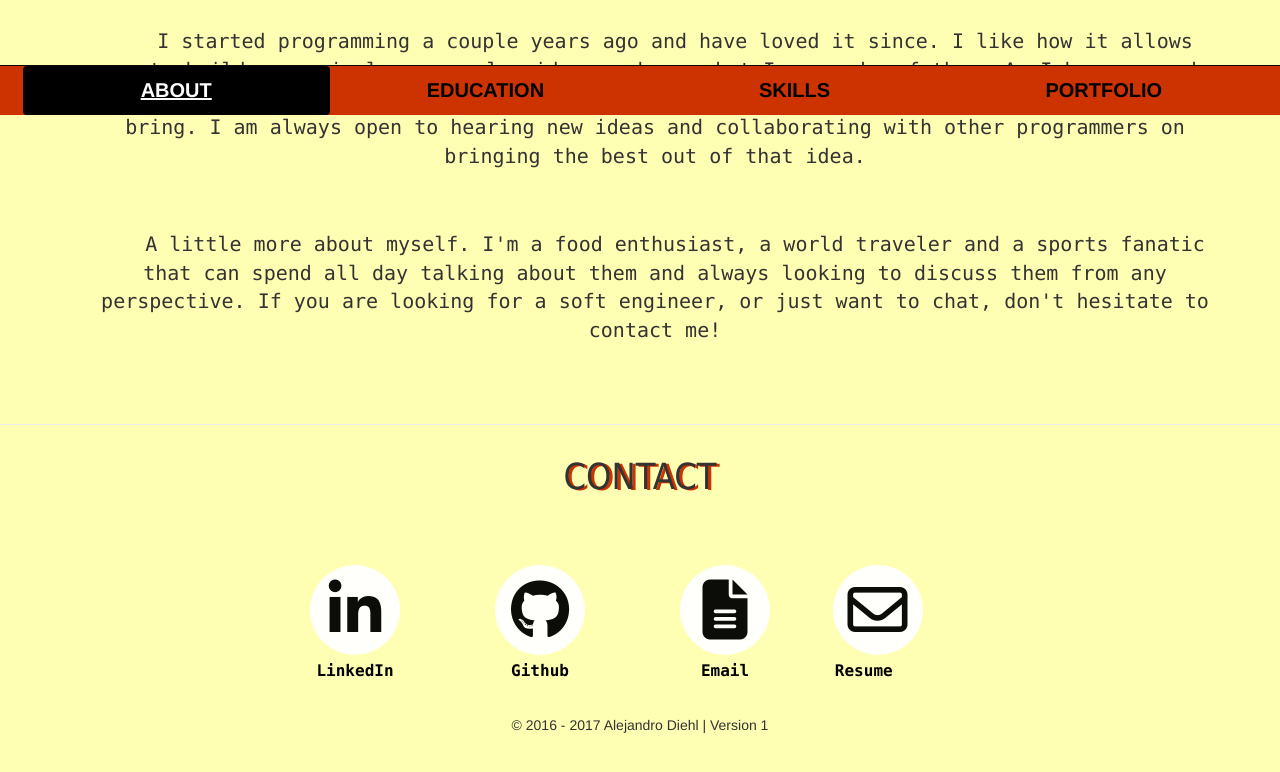
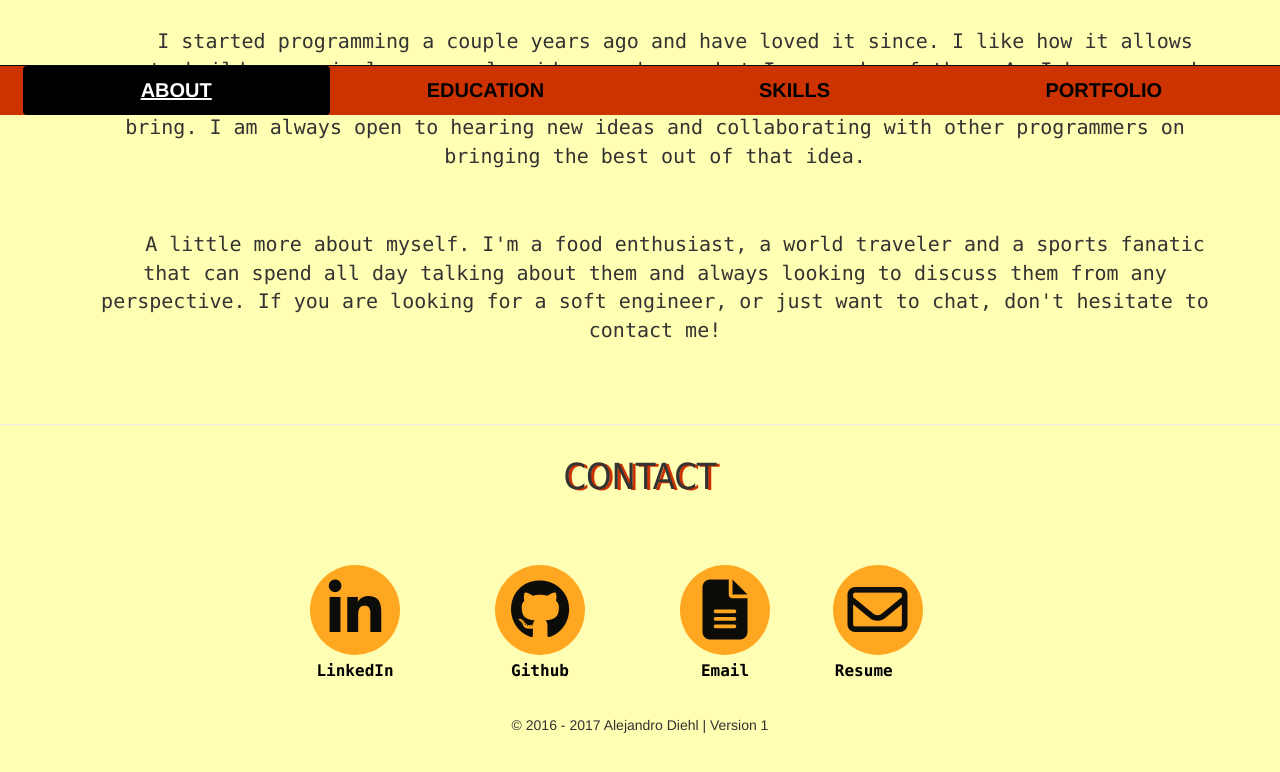
Before and after one commit to therealdealmeal/portfolio_site, a website: page index.html in a window 1280 px wide. Shown: the part 685-1457 px from the top of the page. Drawn offline with Linux system fonts and the light colour scheme.

Commit message:
changed icon color

```diff
--- a/css/index.css
+++ b/css/index.css
@@ -158,11 +158,10 @@ h1 {
 }
 
 #linkedin {
-	/*margin: 0px 20px 10px;*/
 	width: 90px;
 	height: 90px;
 	border-radius: 50%;
-	background-color: white;
+	background-color: #ffa31a;
 	padding-top: 15px;
 	opacity: 0.95;
 }
@@ -172,11 +171,10 @@ h1 {
 }
 
 #github {
-	/*margin: 0px 20px 10px;*/
 	width: 90px;
 	height: 90px;
 	border-radius: 50%;
-	background-color: white;
+	background-color: #ffa31a;
 	padding-top: 15px;
 	opacity: 0.95;
 }
@@ -186,11 +184,10 @@ h1 {
 }
 
 #resume {
-	/*margin: 0px 20px 10px;*/
 	width: 90px;
 	height: 90px;
 	border-radius: 50%;
-	background-color: white;
+	background-color: #ffa31a;
 	padding-top: 15px;
 	opacity: 0.95;
 }
@@ -200,11 +197,10 @@ h1 {
 }
 
 #email {
-	/*margin: 0px 20px 10px;*/
 	width: 90px;
 	height: 90px;
 	border-radius: 50%;
-	background-color: white;
+	background-color: #ffa31a;
 	padding-top: 15px;
 	opacity: 0.95;
 }
```
